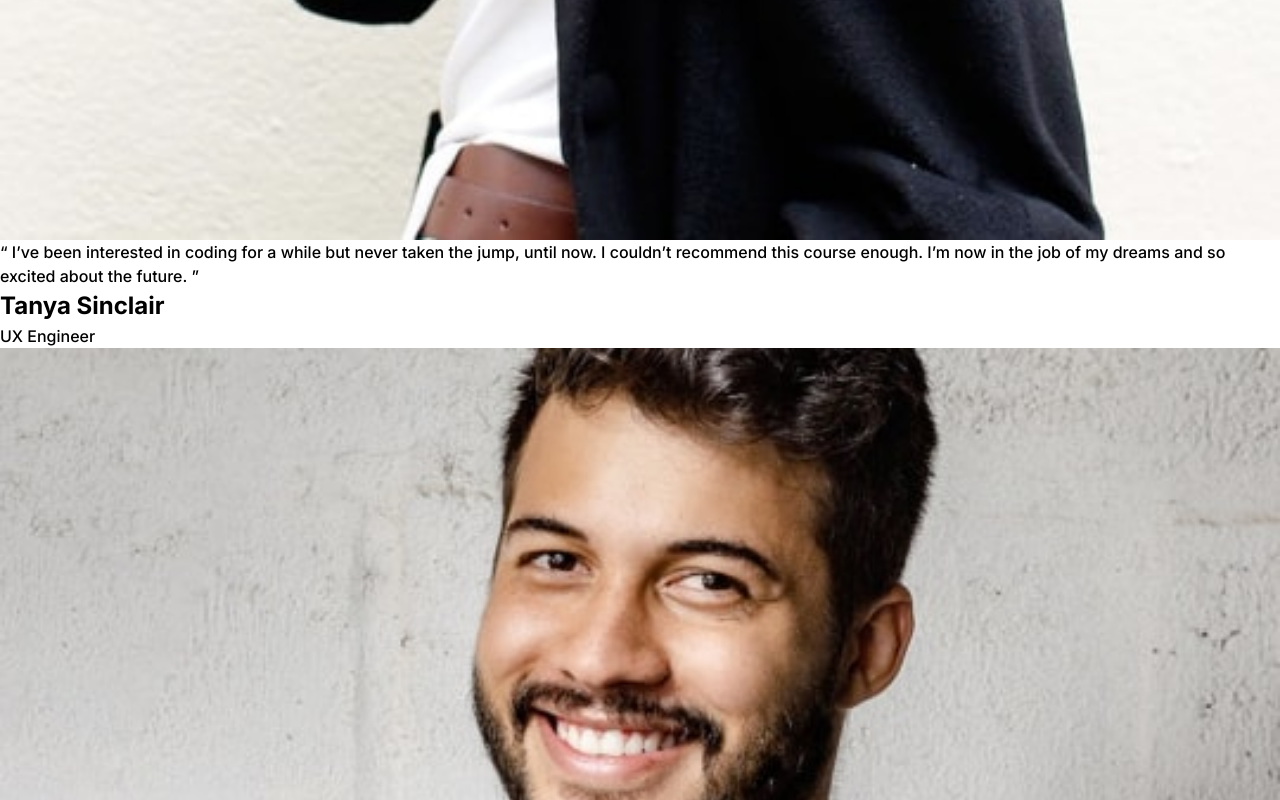
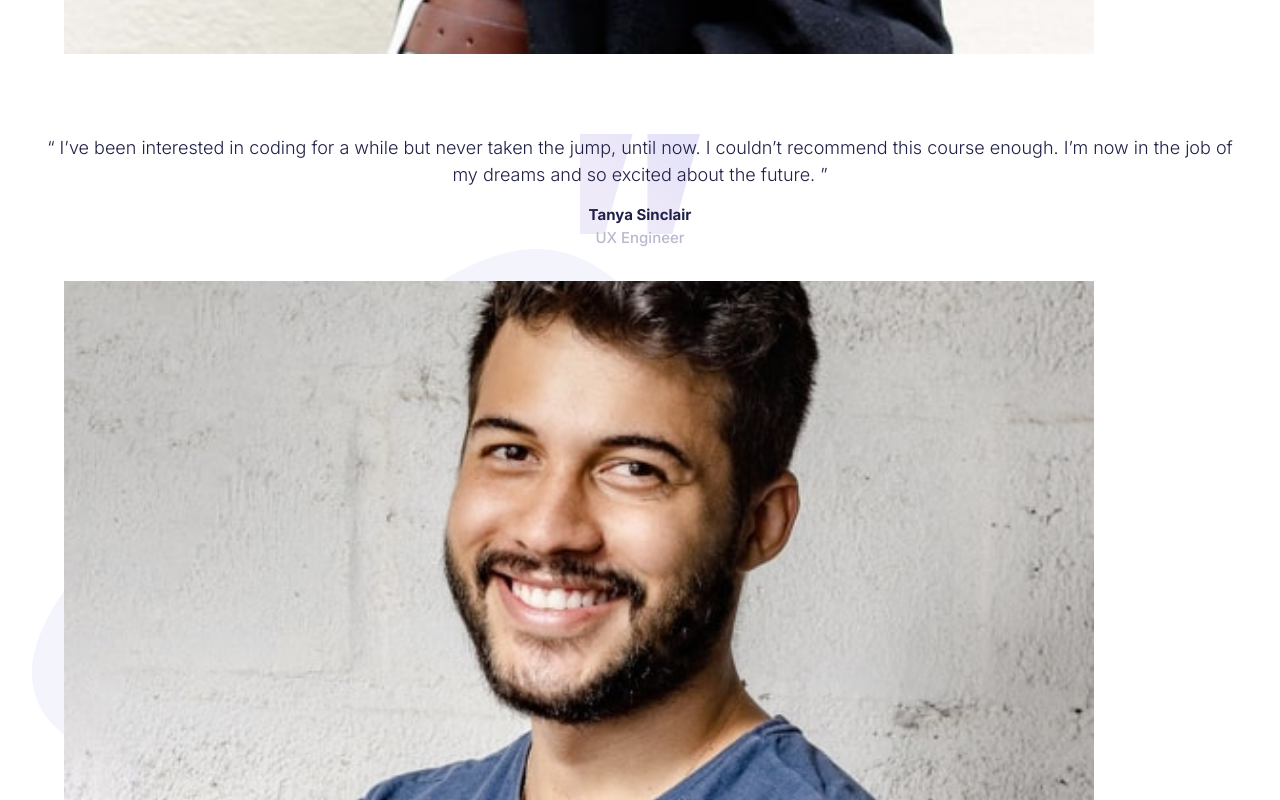
Before and after one commit to RMK-creative/fem-coding-bootcamp-testimonials-slider, a plain HTML site: page index.html in a window 1280 px wide. Shown: the part 1040-1840 px from the top of the page. Drawn offline with Linux system fonts and the light colour scheme.

Commit message:
initial styling on slides

```diff
--- a/style.css
+++ b/style.css
@@ -13,6 +13,14 @@ body {
   line-height: 1.5;
   font-size: 16px;
   font-family: "Inter", sans-serif;
+  padding: 2rem 2rem 6rem;
+  display: grid;
+  place-content: center;
+
+  background-image: url(/images/pattern-curve.svg);
+  background-repeat: no-repeat;
+  background-position: bottom;
+  background-size: contain;
 }
 
 img {
@@ -33,3 +41,43 @@ ol {
   height: 1px;
   overflow: hidden;
 }
+
+.img-container {
+  background-image: url(/images/pattern-bg.svg);
+  background-repeat: no-repeat;
+  background-size: contain;
+  width: 90%;
+  display: flex;
+  place-content: center;
+  padding: 2rem;
+}
+
+.img-profile {
+  width: 100%;
+}
+
+.slide-copy-wrap {
+  margin-top: 3rem;
+  text-align: center;
+  color: #202047;
+
+  background-image: url(/images/pattern-quotes.svg);
+  background-repeat: no-repeat;
+  background-position: top center;
+}
+
+.slide-name,
+.slide-job-title {
+  font-size: 0.9375rem;
+}
+
+.slide-job-title {
+  color: #b9b9ce;
+  font-weight: 500;
+}
+
+.slide-text {
+  font-size: 1.125rem;
+  font-weight: 300;
+  margin-bottom: 1rem;
+}
```
